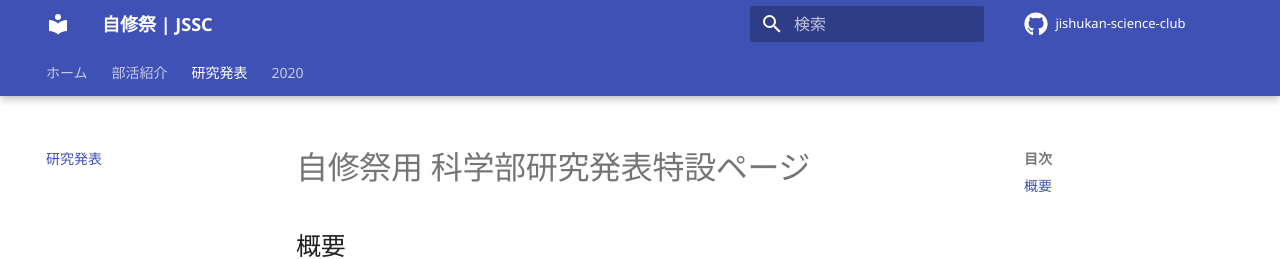
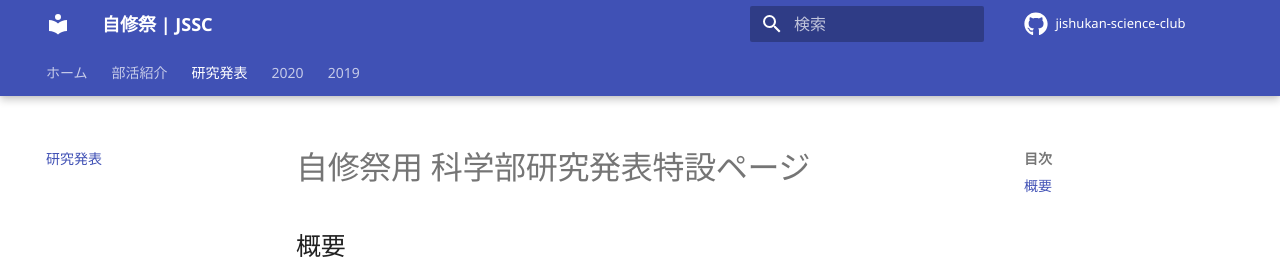
Before and after one commit to jishukan-science-club/tankyu, an MkDocs documentation site: the page built from docs/index.md, in a window 1280 px wide. Shown: the top 259 px of the page. Built offline with MkDocs 1.6.1 and Material for MkDocs 9.7.7, drawn with Linux system fonts in a browser that asks for light colours; comment, search, counter and statistics services are not loaded.

Commit message:
[Add]: 2019へのnav

```diff
--- a/mkdocs.yml
+++ b/mkdocs.yml
@@ -47,3 +47,5 @@ nav:
     - 研究発表: index.md
     - 2020:
         - 2020/index.md
+    - 2019:
+        - 2019/index.md
```
